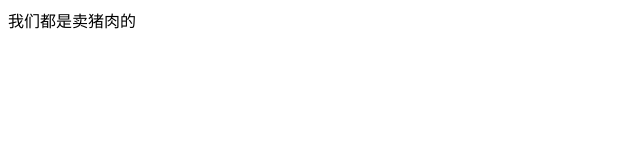
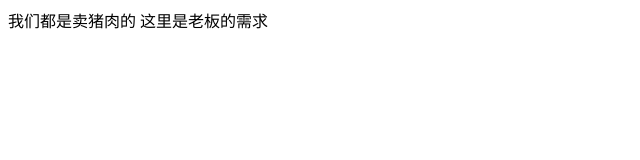
Before and after one commit to wzipone/git-demo1, a plain HTML site: page index.html in a window 1280 px wide. Shown: the whole page, without its empty margins (0-640 px from the left). Drawn offline with Linux system fonts and the light colour scheme.

Commit message:
先完成老板的需求v1.1

```diff
--- a/index.html
+++ b/index.html
@@ -8,5 +8,7 @@
 </head>
 <body>
     我们都是卖猪肉的
+
+    这里是老板的需求
 </body>
 </html>
```
